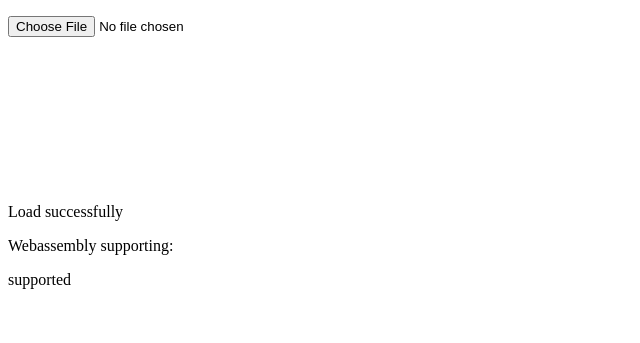
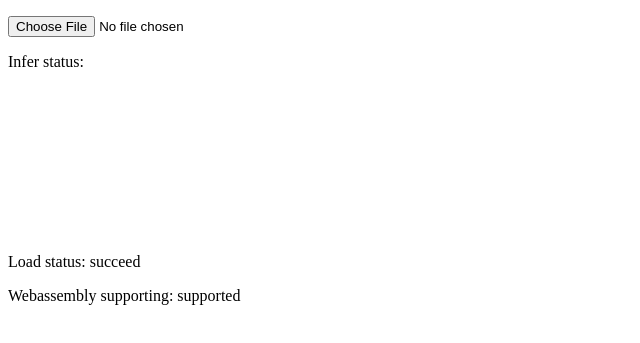
Before and after one commit to senlyu163/retinaface, a plain HTML site: page index.html in a window 1280 px wide. Shown: the part 33-376 px from the top of the page, without its empty margins (0-640 px from the left). Drawn offline with Linux system fonts and the light colour scheme; some packages are replaced by stand-ins of ours; no server answers; a script that the page names is missing.

Commit message:
add some status to display running processing

```diff
--- a/index.html
+++ b/index.html
@@ -7,14 +7,16 @@
 
 <body>
     <h3>retinaface</h3>
-    <input type="file" id="input" accept="image/*">
+    <div id="file_btn">
+        <input type="hidden" id="input" accept="image/*"></input>
+    </div>
     <div>
+        <p id="infer_status">Infer status:</p>
         <canvas id="canvas"></canvas>
     </div>
     <div>
-        <p id="load status">loading...</p>
-        <p>Webassembly supporting:</p>
-        <p id="wasm_support"></p>
+        <p id="loading">Load status:</p>
+        <p id="wasm_support">Webassembly supporting:</p>
     </div>
 
     <script src="wasm-feature-detect.js" type="text/javascript"></script>
@@ -35,7 +37,7 @@
         })();
 
         console.log(supported ? "WebAssembly is supported" : "WebAssembly is not supported");
-        document.getElementById('wasm_support').innerText = supported ? "supported" : "not supported";
+        document.getElementById('wasm_support').innerText = document.getElementById('wasm_support').innerText + (supported ? " supported" : " not supported");
 
         var Module = {};
 
@@ -57,15 +59,17 @@
                     console.log('Emscripten boilerplate loaded.');
                 }
                 document.body.appendChild(script);
-                document.getElementById("load status").innerText = "Load successfully";
-
+                var loading_ele = document.getElementById("loading");
+                loading_ele.innerText = loading_ele.innerText + " succeed";
+                var file_btn = document.getElementById('input');
+                file_btn.type = "file";
             });
 
-        var colors = [
-            "rgb(176,  39, 156)",
-        ];
+            var colors = [
+                "rgb(176,  39, 156)",
+            ];
 
-        function retinaface() {
+            function retinaface() {
             var canvas = document.getElementById('canvas');
             var ctx = canvas.getContext('2d');
 
@@ -128,7 +132,12 @@
                     canvas.height = img_h;
                     ctx.drawImage(img, 0, 0, img_w, img_h);
 
-                    retinaface()
+                    var infer_ele = document.getElementById("infer_status");
+                    var infer_status_text = infer_ele.innerText;
+                    infer_ele.innerText = infer_status_text + " infer...";
+                    retinaface();
+                    infer_ele.innerText = infer_status_text + " infer successfully";
+
                 }
                 img.src = event.target.result;
             }
```
